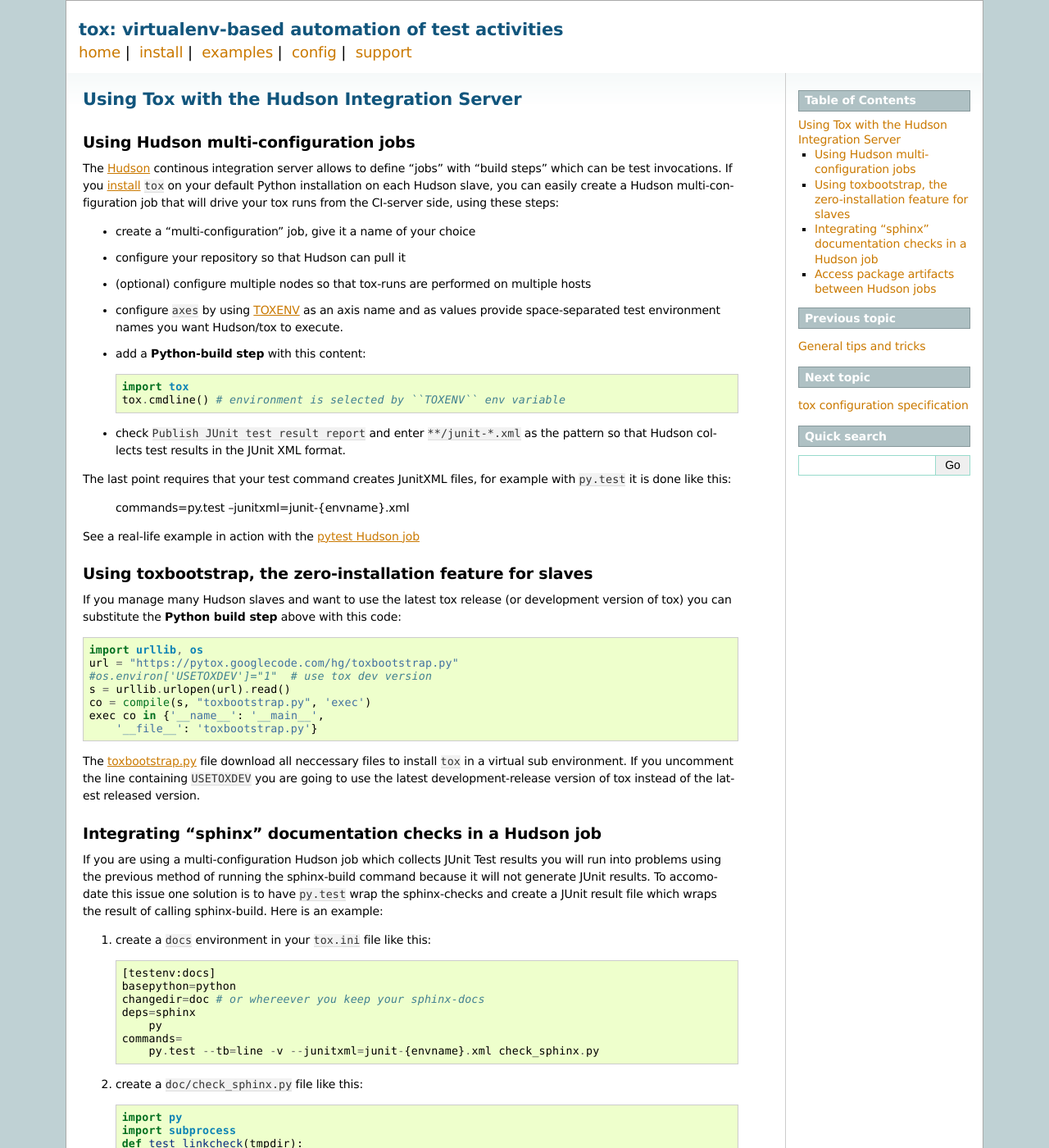
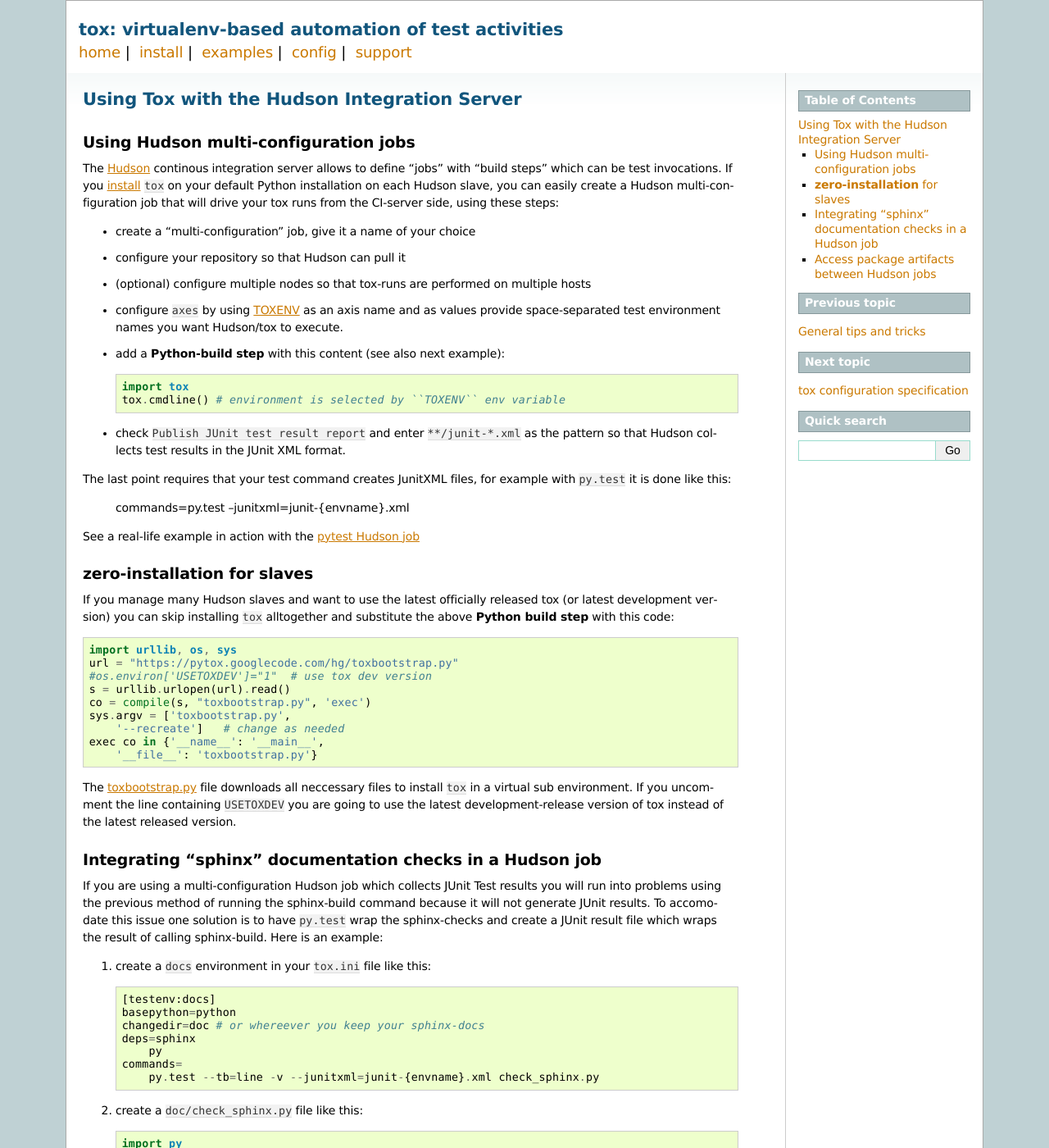
Before and after one commit to msabramo/tox, a Sphinx documentation site: the page built from doc/example/hudson.txt, in a window 1280 px wide and 1400 px high. Shown: the whole window at 82% size. Built offline with Sphinx 7.4.7, drawn with Linux system fonts in a browser that asks for light colours.

Commit message:
fix documentation and doc environment

```diff
--- a/doc/check_sphinx.py
+++ b/doc/check_sphinx.py
@@ -1,15 +1,15 @@
 import py
 import subprocess
+def test_build_docs(tmpdir):
+    doctrees = tmpdir.join("doctrees")
+    htmldir = tmpdir.join("html")
+    subprocess.check_call([
+        "sphinx-build", "-W", "-bhtml",
+          "-d", str(doctrees), ".", str(htmldir)])
+
 def test_linkcheck(tmpdir):
     doctrees = tmpdir.join("doctrees")
     htmldir = tmpdir.join("html")
     subprocess.check_call(
         ["sphinx-build", "-blinkcheck",
           "-d", str(doctrees), ".", str(htmldir)])
-
-def test_build_docs(tmpdir):
-    doctrees = tmpdir.join("doctrees")
-    htmldir = tmpdir.join("html")
-    subprocess.check_call([
-        "sphinx-build", "-W", "-bhtml",
-          "-d", str(doctrees), ".", str(htmldir)])
--- a/doc/config.txt
+++ b/doc/config.txt
@@ -84,7 +84,6 @@
 
     change to this working directory when executing the test command.
     **default**: ``{toxinidir}``
-.. confval:: commands=ARGVLIST
 
 .. confval:: args_are_paths=BOOL
 
--- a/doc/example/hudson.txt
+++ b/doc/example/hudson.txt
@@ -19,7 +19,7 @@
   name and as values provide space-separated test environment names
   you want Hudson/tox to execute.
 
-* add a **Python-build step** with this content::
+* add a **Python-build step** with this content (see also next example)::
 
     import tox
     tox.cmdline() # environment is selected by ``TOXENV`` env variable
@@ -37,22 +37,25 @@
 
 .. _`pytest Hudson job`: http://hudson.testrun.org/view/pytest/job/pytest/
 
-Using toxbootstrap, the zero-installation feature for slaves
+**zero-installation** for slaves
 -------------------------------------------------------------
 
-If you manage many Hudson slaves and want to use the latest tox release
-(or development version of tox) you can substitute the **Python build step**
-above with this code::
+If you manage many Hudson slaves and want to use the latest officially
+released tox (or latest development version) you can skip installing
+``tox`` alltogether and substitute the above **Python build step**
+with this code::
 
-    import urllib, os
+    import urllib, os, sys
     url = "https://pytox.googlecode.com/hg/toxbootstrap.py"
     #os.environ['USETOXDEV']="1"  # use tox dev version
     s = urllib.urlopen(url).read()
     co = compile(s, "toxbootstrap.py", 'exec')
+    sys.argv = ['toxbootstrap.py',
+        '--recreate']   # change as needed
     exec co in {'__name__': '__main__',
         '__file__': 'toxbootstrap.py'}
 
-The `toxbootstrap.py`_ file download all neccessary files to install
+The `toxbootstrap.py`_ file downloads all neccessary files to install
 ``tox`` in a virtual sub environment.  If you uncomment the line
 containing ``USETOXDEV`` you are going to use the latest
 development-release version of tox instead of the latest released version.
--- a/setup.py
+++ b/setup.py
@@ -35,7 +35,7 @@
         description='virtualenv-based automation of test activities',
         long_description=long_description,
         url='http://codespeak.net/tox',
-        version='0.9.dev0',
+        version='0.9.dev1',
         license='GPLv2 or later',
         platforms=['unix', 'linux', 'osx', 'cygwin', 'win32'],
         author='holger krekel',
--- a/tox/__init__.py
+++ b/tox/__init__.py
@@ -1,5 +1,5 @@
 #
-__version__ = "0.9.dev0"
+__version__ = "0.9.dev1"
 
 from py.apipkg import initpkg
 
```
Also changed, not shown: 1 other file.
